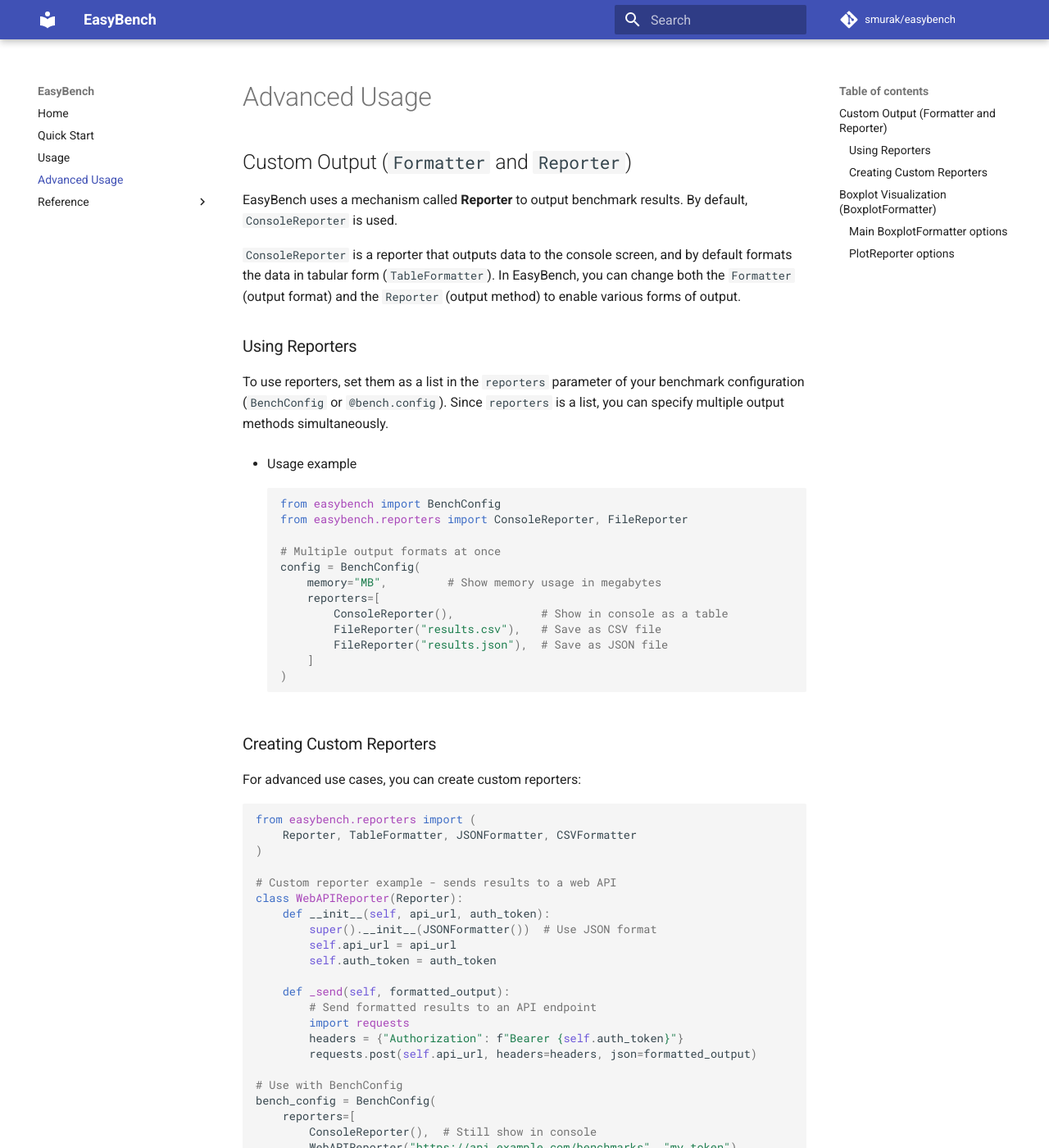
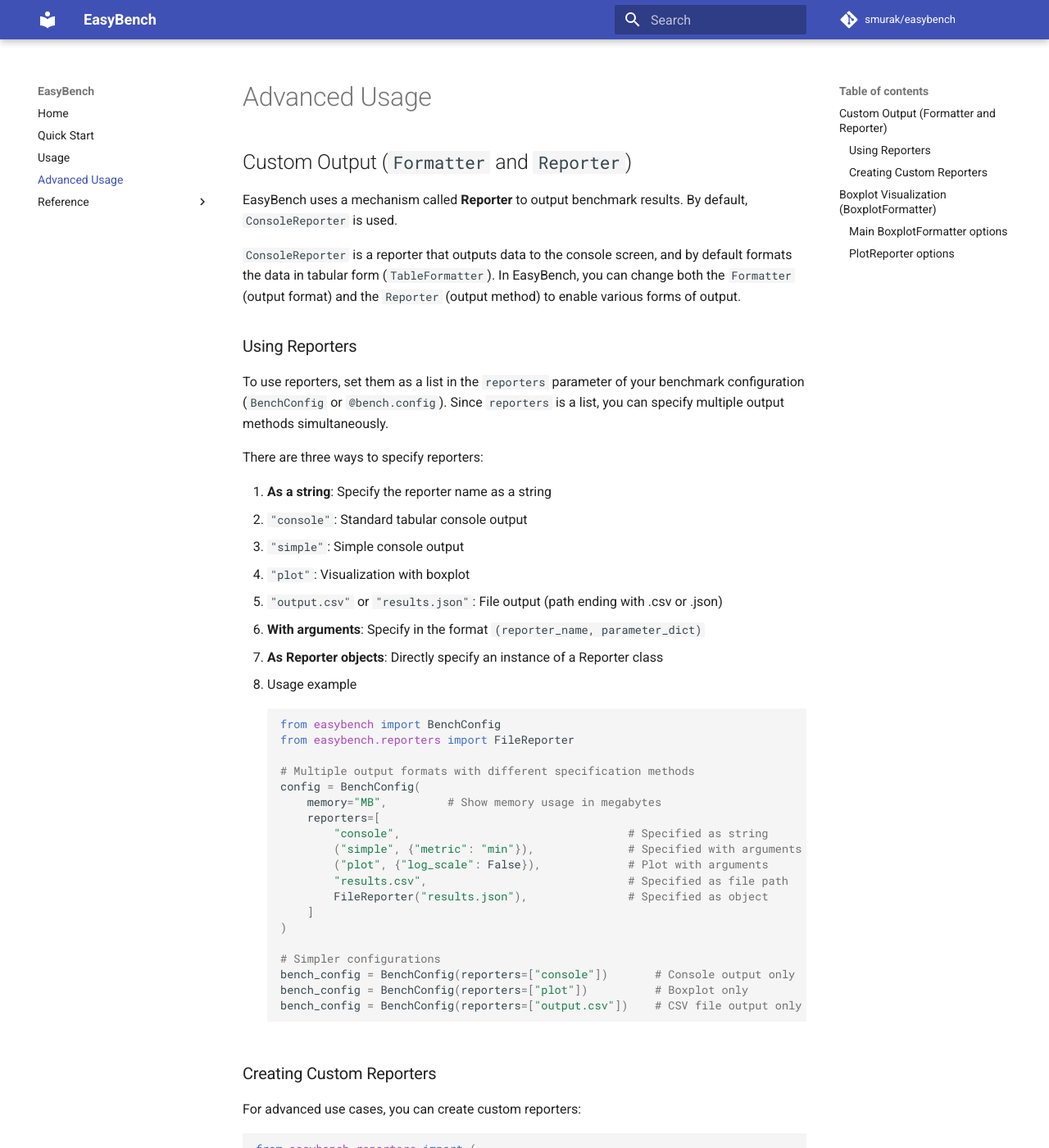
Before and after one commit to smurak/easybench, an MkDocs documentation site: the page built from docs/advanced.md, in a window 1280 px wide and 1400 px high. Shown: the whole window at 82% size. Built offline with MkDocs 1.6.1 and Material for MkDocs 9.7.7, drawn with Linux system fonts in a browser that asks for light colours; comment, search, counter and statistics services are not loaded.

Commit message:
feat: enhance reporter configuration to support string format

````diff
--- a/docs/advanced.md
+++ b/docs/advanced.md
@@ -10,21 +10,40 @@
 
 To use reporters, set them as a list in the `reporters` parameter of your benchmark configuration (`BenchConfig` or `@bench.config`). Since `reporters` is a list, you can specify multiple output methods simultaneously.
 
+There are three ways to specify reporters:
+
+1. **As a string**: Specify the reporter name as a string
+   - `"console"`: Standard tabular console output
+   - `"simple"`: Simple console output
+   - `"plot"`: Visualization with boxplot
+   - `"output.csv"` or `"results.json"`: File output (path ending with .csv or .json)
+
+2. **With arguments**: Specify in the format `(reporter_name, parameter_dict)`
+
+3. **As Reporter objects**: Directly specify an instance of a Reporter class
+
 * Usage example
 
     ```python
     from easybench import BenchConfig
-    from easybench.reporters import ConsoleReporter, FileReporter
+    from easybench.reporters import FileReporter
 
-    # Multiple output formats at once
+    # Multiple output formats with different specification methods
     config = BenchConfig(
         memory="MB",         # Show memory usage in megabytes
         reporters=[
-            ConsoleReporter(),             # Show in console as a table
-            FileReporter("results.csv"),   # Save as CSV file
-            FileReporter("results.json"),  # Save as JSON file
+            "console",                                  # Specified as string
+            ("simple", {"metric": "min"}),              # Specified with arguments
+            ("plot", {"log_scale": False}),             # Plot with arguments
+            "results.csv",                              # Specified as file path
+            FileReporter("results.json"),               # Specified as object
         ]
     )
+
+    # Simpler configurations
+    bench_config = BenchConfig(reporters=["console"])       # Console output only
+    bench_config = BenchConfig(reporters=["plot"])          # Boxplot only
+    bench_config = BenchConfig(reporters=["output.csv"])    # CSV file output only
     ```
 
 ### Creating Custom Reporters
--- a/pyproject.toml
+++ b/pyproject.toml
@@ -29,6 +29,9 @@
     "mypy",
     "pandas-stubs",
     "types-seaborn",
+    "matplotlib",
+    "seaborn",
+    "pandas",
 ]
 test = [
     "pytest",
````
Also changed, not shown: README-pypi.md (+25 -5 lines), README.md (+25 -5 lines), README_ja.md (+26 -6 lines), 3 other files.
